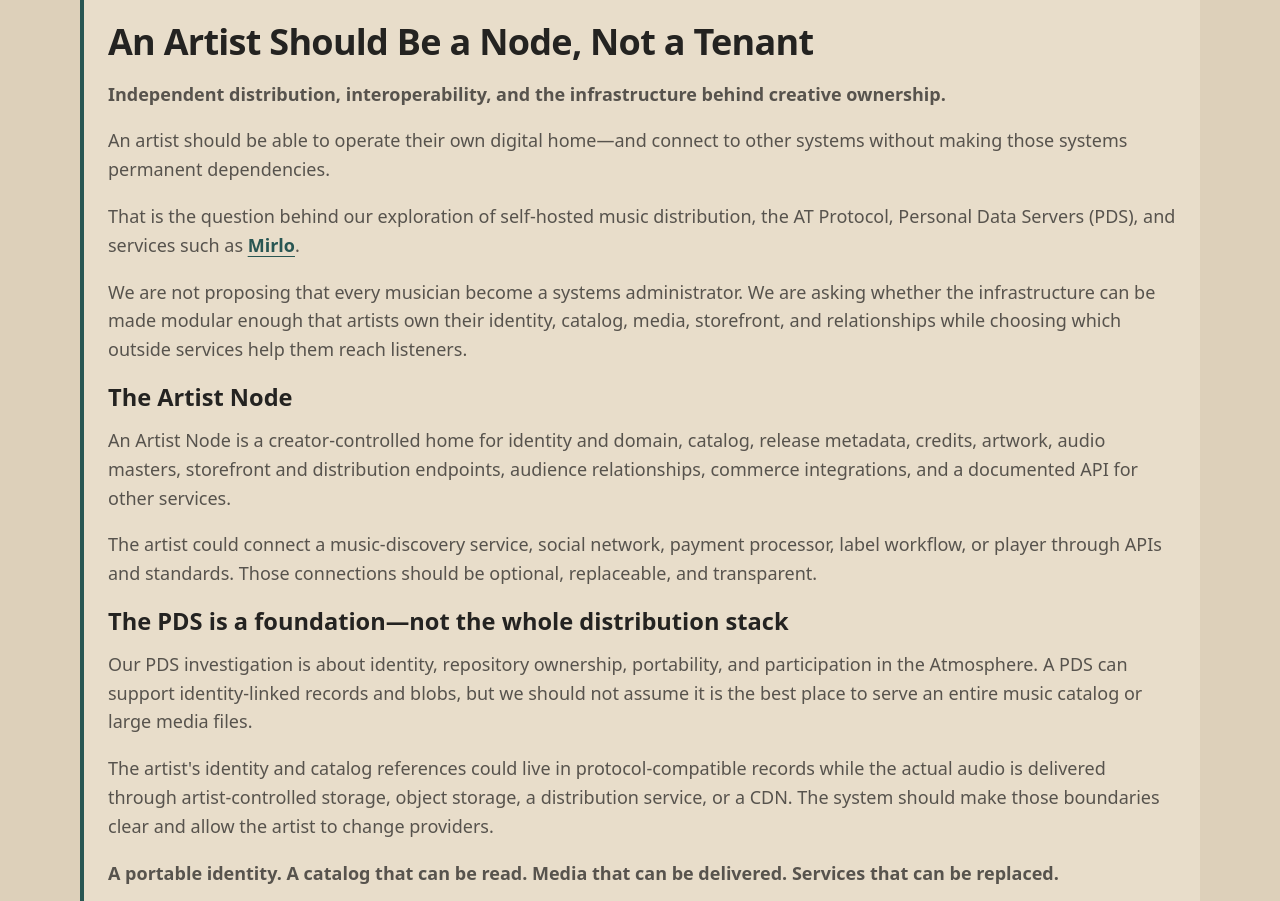
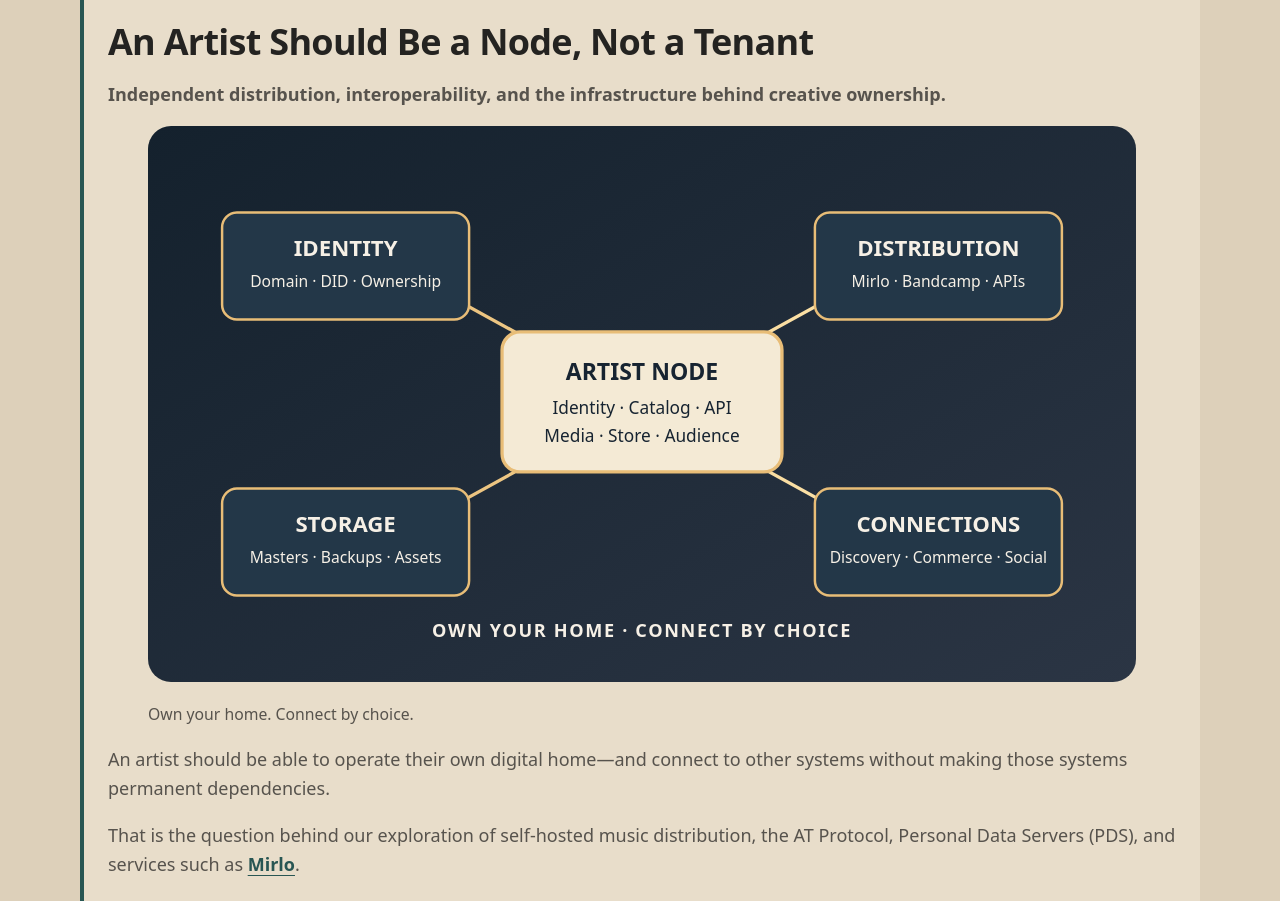
Before and after one commit to ibloud/pixie-device-stewardship, a React (Vite) app in the folder tools/atmosphere-guide/: page / in a window 1280 px wide. Shown: the part 9441-10342 px from the top of the page. Built offline with nearby package versions, Linux system fonts and the light colour scheme.

Commit message:
Add Artist Node diagram to field note

```diff
--- a/tools/atmosphere-guide/src/App.jsx
+++ b/tools/atmosphere-guide/src/App.jsx
@@ -140,6 +140,7 @@ Build a welcoming, achievable plan connecting the artist's music to real experie
  <p className="eyebrow">Loptr Lab field note 013 · November 23, 2026</p>
  <h2 id="field-note-013-title">An Artist Should Be a Node, Not a Tenant</h2>
  <p><strong>Independent distribution, interoperability, and the infrastructure behind creative ownership.</strong></p>
+ <figure><img src="assets/artist-node-architecture.svg" alt="Artist Node diagram connecting identity, distribution, storage, and external connections around an artist-controlled home" style={{width:"100%",height:"auto",borderRadius:"12px"}}/><figcaption>Own your home. Connect by choice.</figcaption></figure>
  <p>An artist should be able to operate their own digital home—and connect to other systems without making those systems permanent dependencies.</p>
  <p>That is the question behind our exploration of self-hosted music distribution, the AT Protocol, Personal Data Servers (PDS), and services such as <a href="https://mirlo.space">Mirlo</a>.</p>
  <p>We are not proposing that every musician become a systems administrator. We are asking whether the infrastructure can be made modular enough that artists own their identity, catalog, media, storefront, and relationships while choosing which outside services help them reach listeners.</p>
```
